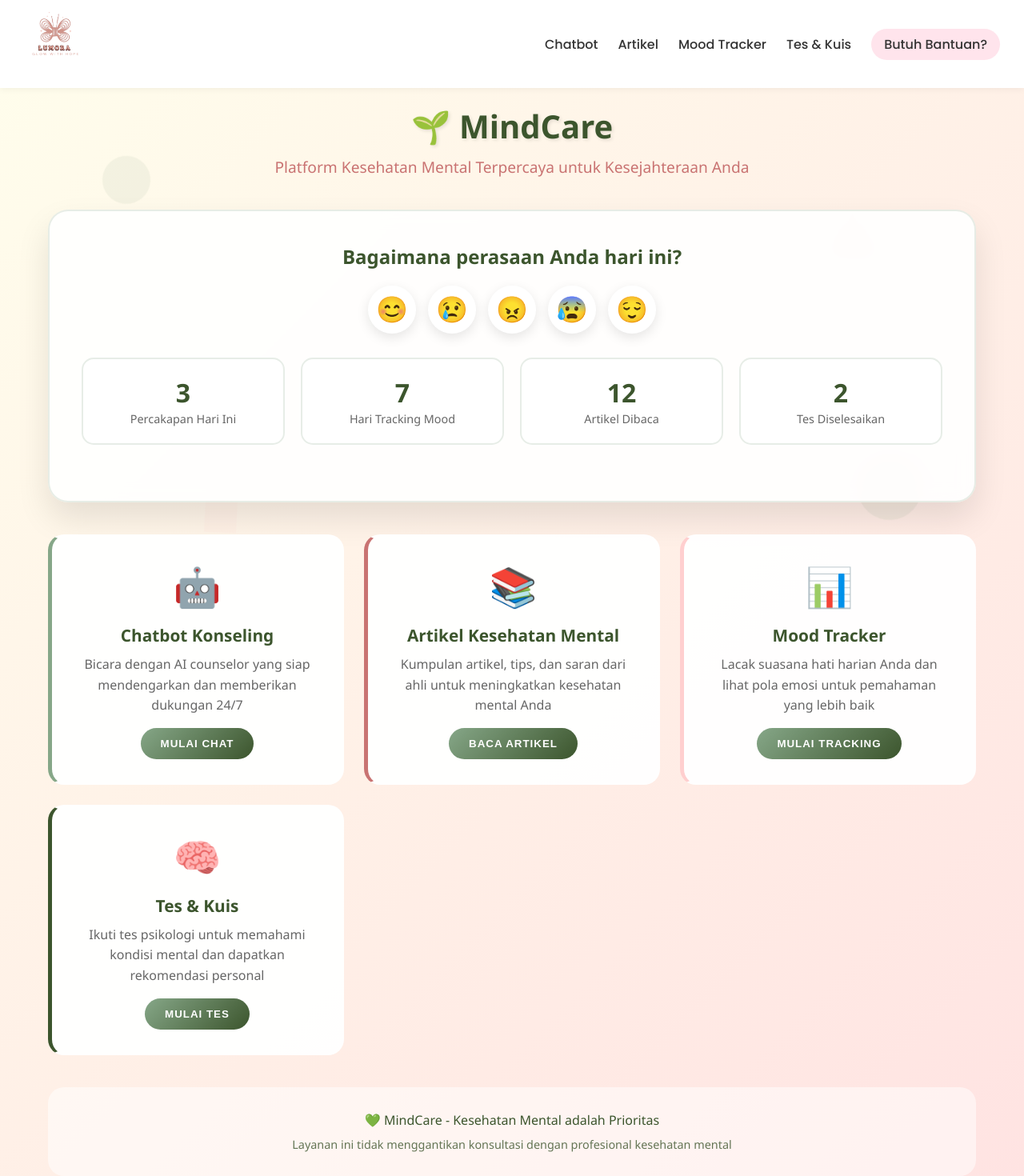
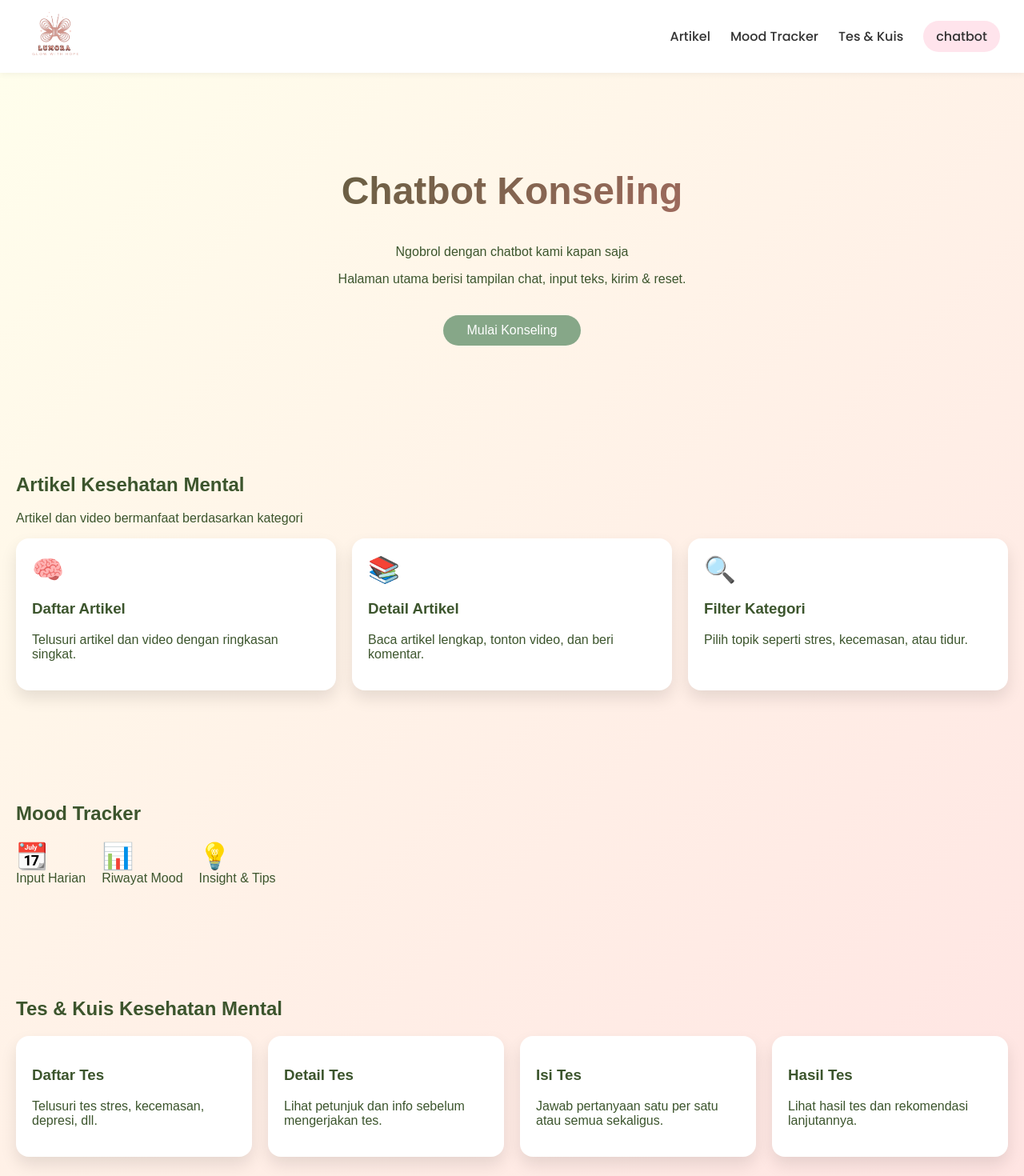
Before and after one commit to Salsabila2609/Mental-Health-Website, a Vue app: page / in a window 1280 px wide. Shown: the top 1470 px of the page at 80% size. Built offline with nearby package versions, Linux system fonts and the light colour scheme.

Commit message:
navbar fix

```diff
--- a/src/components/Navbar.vue
+++ b/src/components/Navbar.vue
@@ -12,11 +12,10 @@
       </button>
 
       <ul :class="['nav-links', { show: isMobileMenuOpen }]">
-        <li><router-link to="/chatbot" @click="closeMenu">Chatbot</router-link></li>
-        <li><router-link to="/artikel" @click="closeMenu">Artikel</router-link></li>
+       <li><router-link to="/artikel" @click="closeMenu">Artikel</router-link></li>
         <li><router-link to="/mood-tracker" @click="closeMenu">Mood Tracker</router-link></li>
         <li><router-link to="/kuis" @click="closeMenu">Tes & Kuis</router-link></li>
-        <li class="profil-link"><router-link to="/profil" @click="closeMenu">Butuh Bantuan?</router-link></li>
+        <li class="profil-link"><router-link to="/chatbot" @click="closeMenu">chatbot</router-link></li>
       </ul>
     </div>
   </nav>
--- a/src/router/index.js
+++ b/src/router/index.js
@@ -4,9 +4,6 @@ import ChatbotPage from '../views/Chatbot.vue'
 import ArtikelPage from '../views/Artikel.vue'
 import MoodTrackerPage from '../views/MoodTracker.vue'
 import KuisPage from '../views/Kuis.vue'
-import ProfilPage from '../views/Profil.vue'
-import LoginPage from '../views/Login.vue'
-import RegisterPage from '../views/Register.vue'
 
 const routes = [
   { path: '/', component: HomePage },
@@ -14,9 +11,6 @@ const routes = [
   { path: '/artikel', component: ArtikelPage },
   { path: '/mood-tracker', component: MoodTrackerPage },
   { path: '/kuis', component: KuisPage },
-  { path: '/profil', component: ProfilPage },
-  { path: '/login', component: LoginPage },
-  { path: '/register', component: RegisterPage },
 ]
 
 const router = createRouter({
--- a/src/views/Home.vue
+++ b/src/views/Home.vue
@@ -1,197 +1,165 @@
 <template>
-  <div id="app">
-    <!-- Floating Background Shapes -->
-    <div class="floating-shapes">
-      <div class="shape circle" style="width: 60px; height: 60px; top: 10%; left: 10%; animation-delay: 0s;"></div>
-      <div class="shape triangle" style="top: 20%; right: 15%; animation-delay: 1s;"></div>
-      <div class="shape square" style="width: 40px; height: 40px; bottom: 30%; left: 20%; animation-delay: 2s;"></div>
-      <div class="shape circle" style="width: 80px; height: 80px; top: 60%; right: 10%; animation-delay: 3s;"></div>
-      <div class="shape square" style="width: 30px; height: 30px; top: 40%; left: 50%; animation-delay: 4s;"></div>
+  <div class="container">
+
+    <section class="hero" id="chat">
+      <div class="hero-content">
+        <h1>Chatbot Konseling</h1>
+        <p class="hero-subtitle">Ngobrol dengan chatbot kami kapan saja</p>
+        <p class="hero-description">Halaman utama berisi tampilan chat, input teks, kirim & reset.</p>
+        <router-link to="/chat" class="cta-button">Mulai Konseling</router-link>
       </div>
+    </section>
 
-    <div class="container">
-      <!-- Header -->
-      <header class="header">
-        <h1 class="logo">🌱 MindCare</h1>
-        <p class="tagline">Platform Kesehatan Mental Terpercaya untuk Kesejahteraan Anda</p>
-      </header>
-
-      <!-- Hero Section -->
-      <div class="hero-card">
-        <div class="mood-section">
-          <h2 class="mood-title">Bagaimana perasaan Anda hari ini?</h2>
-          <div class="mood-selector">
-            <button class="mood-btn" :class="{selected: selectedMood === 'happy'}" @click="selectMood('happy')">😊</button>
-            <button class="mood-btn" :class="{selected: selectedMood === 'sad'}" @click="selectMood('sad')">😢</button>
-            <button class="mood-btn" :class="{selected: selectedMood === 'angry'}" @click="selectMood('angry')">😠</button>
-            <button class="mood-btn" :class="{selected: selectedMood === 'anxious'}" @click="selectMood('anxious')">😰</button>
-            <button class="mood-btn" :class="{selected: selectedMood === 'calm'}" @click="selectMood('calm')">😌</button>
+    <section class="features" id="articles">
+      <h2>Artikel Kesehatan Mental</h2>
+      <p class="features-subtitle">Artikel dan video bermanfaat berdasarkan kategori</p>
+      <div class="features-grid">
+        <div class="feature-card">
+          <div class="feature-icon">🧠</div>
+          <h3>Daftar Artikel</h3>
+          <p>Telusuri artikel dan video dengan ringkasan singkat.</p>
         </div>
-          <p v-if="selectedMood" style="color: #3C552D; font-weight: bold;">
-            {{ getMoodMessage(selectedMood) }}
-          </p>
+        <div class="feature-card">
+          <div class="feature-icon">📚</div>
+          <h3>Detail Artikel</h3>
+          <p>Baca artikel lengkap, tonton video, dan beri komentar.</p>
         </div>
-
-        <div class="stats-section">
-          <div class="stat-card">
-            <span class="stat-number">{{ chatCount }}</span>
-            <span class="stat-label">Percakapan Hari Ini</span>
-          </div>
-          <div class="stat-card">
-            <span class="stat-number">{{ moodStreak }}</span>
-            <span class="stat-label">Hari Tracking Mood</span>
-          </div>
-          <div class="stat-card">
-            <span class="stat-number">{{ articlesRead }}</span>
-            <span class="stat-label">Artikel Dibaca</span>
-          </div>
-          <div class="stat-card">
-            <span class="stat-number">{{ testsCompleted }}</span>
-            <span class="stat-label">Tes Diselesaikan</span>
+        <div class="feature-card">
+          <div class="feature-icon">🔍</div>
+          <h3>Filter Kategori</h3>
+          <p>Pilih topik seperti stres, kecemasan, atau tidur.</p>
         </div>
       </div>
+    </section>
+
+    <section class="stats" id="mood">
+      <h2>Mood Tracker</h2>
+      <div class="stats-grid">
+        <div class="stat-item">
+          <div class="stat-number">📆</div>
+          <div class="stat-label">Input Harian</div>
         </div>
-
-      <!-- Features Grid -->
-      <div class="features-grid">
-        <!-- Chatbot Feature -->
-        <div class="feature-card chatbot" @click="openChatbot">
-          <span class="feature-icon">🤖</span>
-          <h3 class="feature-title">Chatbot Konseling</h3>
-          <p class="feature-desc">Bicara dengan AI counselor yang siap mendengarkan dan memberikan dukungan 24/7</p>
-
-          <div class="chat-preview" v-if="showChatPreview">
-            <div class="chat-message" v-for="message in chatMessages" :key="message.id" :class="message.type">
-              <div class="message-bubble">{{ message.text }}</div>
+        <div class="stat-item">
+          <div class="stat-number">📊</div>
+          <div class="stat-label">Riwayat Mood</div>
         </div>
-            <div class="chat-input-area">
-              <input
-                type="text"
-                class="chat-input"
-                placeholder="Ketik pesan Anda..."
-                v-model="newMessage"
-                @keypress.enter="sendMessage"
-              >
-              <button class="send-btn" @click="sendMessage">📤</button>
+        <div class="stat-item">
+          <div class="stat-number">💡</div>
+          <div class="stat-label">Insight & Tips</div>
         </div>
       </div>
+    </section>
 
-          <button class="feature-btn" @click.stop="toggleChatPreview">
-            {{ showChatPreview ? 'Tutup Chat' : 'Mulai Chat' }}
-          </button>
+    <section class="process" id="tests">
+      <h2>Tes & Kuis Kesehatan Mental</h2>
+      <div class="process-steps">
+        <div class="process-step" data-step="1">
+          <h3>Daftar Tes</h3>
+          <p>Telusuri tes stres, kecemasan, depresi, dll.</p>
         </div>
-
-        <!-- Articles Feature -->
-        <div class="feature-card articles" @click="openArticles">
-          <span class="feature-icon">📚</span>
-          <h3 class="feature-title">Artikel Kesehatan Mental</h3>
-          <p class="feature-desc">Kumpulan artikel, tips, dan saran dari ahli untuk meningkatkan kesehatan mental Anda</p>
-          <button class="feature-btn">Baca Artikel</button>
+        <div class="process-step" data-step="2">
+          <h3>Detail Tes</h3>
+          <p>Lihat petunjuk dan info sebelum mengerjakan tes.</p>
         </div>
-
-        <!-- Mood Tracker Feature -->
-        <div class="feature-card tracker" @click="openMoodTracker">
-          <span class="feature-icon">📊</span>
-          <h3 class="feature-title">Mood Tracker</h3>
-          <p class="feature-desc">Lacak suasana hati harian Anda dan lihat pola emosi untuk pemahaman yang lebih baik</p>
-          <button class="feature-btn">Mulai Tracking</button>
+        <div class="process-step" data-step="3">
+          <h3>Isi Tes</h3>
+          <p>Jawab pertanyaan satu per satu atau semua sekaligus.</p>
         </div>
-
-        <!-- Tests Feature -->
-        <div class="feature-card tests" @click="openTests">
-          <span class="feature-icon">🧠</span>
-          <h3 class="feature-title">Tes & Kuis</h3>
-          <p class="feature-desc">Ikuti tes psikologi untuk memahami kondisi mental dan dapatkan rekomendasi personal</p>
-          <button class="feature-btn">Mulai Tes</button>
+        <div class="process-step" data-step="4">
+          <h3>Hasil Tes</h3>
+          <p>Lihat hasil tes dan rekomendasi lanjutannya.</p>
         </div>
       </div>
+    </section>
 
-      <!-- Footer -->
     <footer class="footer">
-        <p>💚 MindCare - Kesehatan Mental adalah Prioritas</p>
-        <p style="font-size: 0.9rem; margin-top: 10px; opacity: 0.8;">
-          Layanan ini tidak menggantikan konsultasi dengan profesional kesehatan mental
-        </p>
+      <p>&copy; 2025 MindCare. Semua Hak Dilindungi.</p>
     </footer>
-    </div>
   </div>
 </template>
 
 <script>
 export default {
-  name: 'HomePage',
-  data() {
-    return {
-      selectedMood: null,
-      showChatPreview: false,
-      newMessage: '',
-      chatCount: 3,
-      moodStreak: 7,
-      articlesRead: 12,
-      testsCompleted: 2,
-      chatMessages: [
-        { id: 1, text: 'Halo! Saya di sini untuk mendengarkan Anda. Bagaimana perasaan Anda hari ini?', type: 'message-bot' },
-        { id: 2, text: 'Saya merasa sedikit cemas dengan pekerjaan', type: 'message-user' },
-        { id: 3, text: 'Saya mengerti perasaan Anda. Kecemasan tentang pekerjaan adalah hal yang normal. Mau cerita lebih detail?', type: 'message-bot' }
-      ]
-    };
-  },
-  methods: {
-    selectMood(mood) {
-      this.selectedMood = mood;
-    },
-    getMoodMessage(mood) {
-      const messages = {
-        happy: 'Senang mendengar Anda merasa bahagia! 🌟',
-        sad: 'Saya di sini untuk mendukung Anda 💙',
-        angry: 'Mari kita bicarakan apa yang membuat Anda marah 🤗',
-        anxious: 'Bernapas dalam-dalam, semuanya akan baik-baik saja 🌿',
-        calm: 'Suasana hati yang tenang adalah hal yang indah 🕊️'
-      };
-      return messages[mood] || '';
-    },
-    toggleChatPreview() {
-      this.showChatPreview = !this.showChatPreview;
-    },
-    sendMessage() {
-      if (this.newMessage.trim()) {
-        this.chatMessages.push({
-          id: Date.now(),
-          text: this.newMessage,
-          type: 'message-user'
-        });
-
-        setTimeout(() => {
-          this.chatMessages.push({
-            id: Date.now() + 1,
-            text: 'Terima kasih telah berbagi. Saya memahami perasaan Anda.',
-            type: 'message-bot'
-          });
-        }, 1000);
-
-        this.newMessage = '';
-        this.chatCount++;
+  name: "HomePage"
 }
-    },
-    openChatbot() {
-      alert('Membuka halaman Chatbot Konseling...');
-    },
-    openArticles() {
-      alert('Membuka halaman Artikel Kesehatan Mental...');
-    },
-    openMoodTracker() {
-      alert('Membuka halaman Mood Tracker...');
-    },
-    openTests() {
-      alert('Membuka halaman Tes & Kuis...');
-    }
-  },
-  mounted() {
-    setInterval(() => {
-      this.chatCount += Math.floor(Math.random() * 2);
-    }, 10000);
-  }
-};
 </script>
 
-<style src="@/assets/MindCareStyles.css"></style>
+<style scoped>
+.container {
+  font-family: 'Arial', sans-serif;
+  background: linear-gradient(135deg, #FFFEEC, #FFE3E2);
+  color: #3C552D;
+  padding: 0 20px;
+}
+.header {
+  padding: 20px 0;
+  background: rgba(255, 254, 236, 0.9);
+  backdrop-filter: blur(10px);
+  position: sticky;
+  top: 0;
+  z-index: 100;
+  box-shadow: 0 2px 20px rgba(60, 85, 45, 0.1);
+}
+.nav {
+  display: flex;
+  justify-content: space-between;
+  align-items: center;
+}
+.logo {
+  font-size: 24px;
+  font-weight: bold;
+}
+.nav-links {
+  display: flex;
+  gap: 30px;
+  list-style: none;
+}
+.nav-links a {
+  text-decoration: none;
+  color: #3C552D;
+  font-weight: 500;
+}
+.hero {
+  padding: 80px 0;
+  text-align: center;
+}
+.hero h1 {
+  font-size: 3rem;
+  background: linear-gradient(135deg, #3C552D, #C97372);
+  -webkit-background-clip: text;
+  -webkit-text-fill-color: transparent;
+}
+.cta-button {
+  margin-top: 20px;
+  display: inline-block;
+  background: #86A788;
+  color: white;
+  padding: 10px 30px;
+  border-radius: 30px;
+  text-decoration: none;
+}
+.features, .stats, .process {
+  padding: 60px 0;
+}
+.features-grid, .stats-grid, .process-steps {
+  display: flex;
+  gap: 20px;
+  flex-wrap: wrap;
+}
+.feature-card, .process-step {
+  flex: 1;
+  background: white;
+  padding: 20px;
+  border-radius: 16px;
+  box-shadow: 0 10px 20px rgba(0,0,0,0.1);
+}
+.feature-icon, .stat-number {
+  font-size: 2rem;
+}
+.footer {
+  background: #3C552D;
+  color: white;
+  text-align: center;
+  padding: 30px 0;
+}
+</style>
--- a/src/views/Login.vue
+++ /dev/null
@@ -1,9 +0,0 @@
-<template>
-  <div><h1>Login</h1></div>
-</template>
-
-<script>
-export default {
-  name: 'LoginPage'
-}
-</script>
--- a/src/views/Profil.vue
+++ /dev/null
@@ -1,9 +0,0 @@
-<template>
-  <div><h1>Profil</h1></div>
-</template>
-
-<script>
-export default {
-  name: 'ProfilPage'
-}
-</script>
--- a/src/views/Register.vue
+++ /dev/null
@@ -1,9 +0,0 @@
-<template>
-  <div><h1>Register</h1></div>
-</template>
-
-<script>
-export default {
-  name: 'RegisterPage'
-}
-</script>
```
Lines whose indentation alone changed are shown as unchanged.
